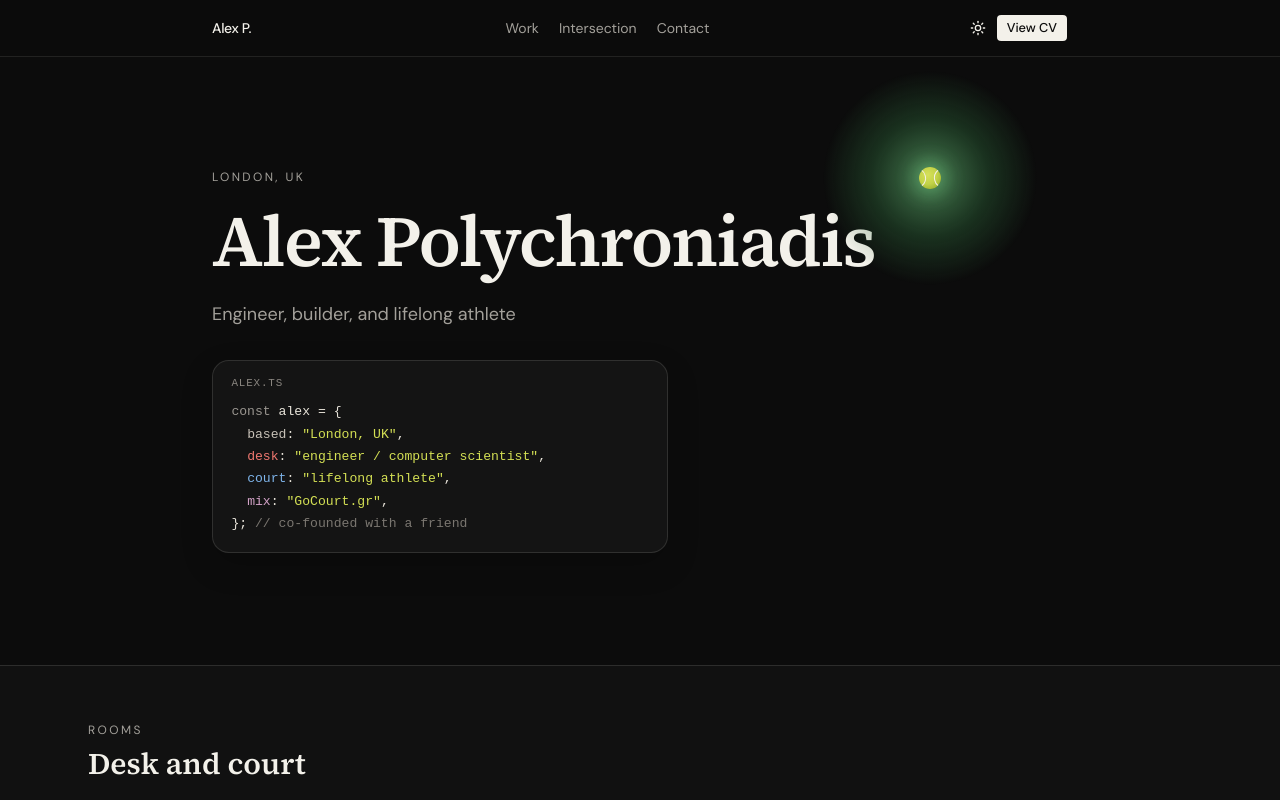
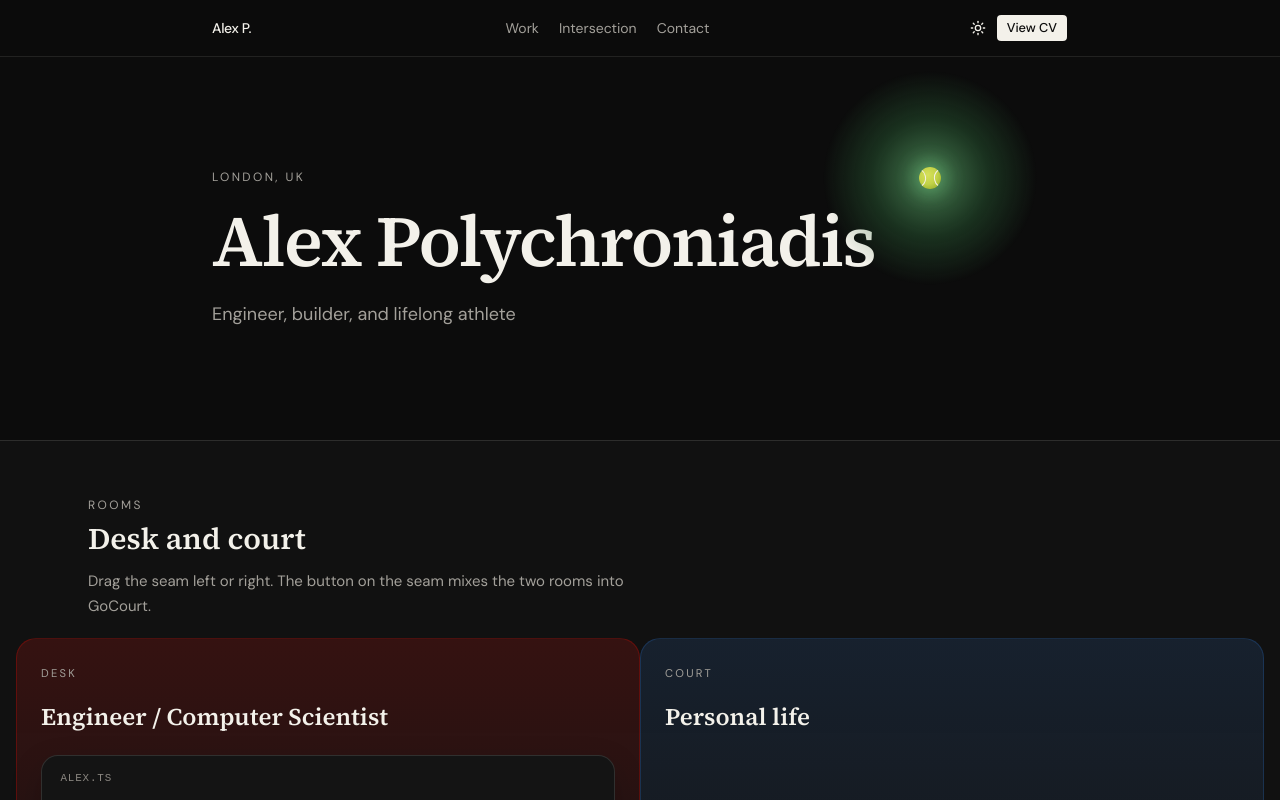
Before and after one commit to alexplds/personal-website, a Next.js app: page / in a window 1280 px wide. Shown: the top 800 px of the page. Built offline with nearby package versions, Linux system fonts and the light colour scheme.

Commit message:
Move the alex.ts intro into the desk pane
Put the code card under Engineer / Computer Scientist, next to the Mahara work, instead of in the hero.

Co-authored-by: alexandrosplds <Alexandros.polychroniadis@gmail.com>

```diff
--- a/app/globals.css
+++ b/app/globals.css
@@ -250,8 +250,8 @@
 }
 
 .intro-code {
-  margin-top: 2rem;
-  max-width: 28.5rem;
+  margin-top: 1.35rem;
+  max-width: 100%;
   padding: 0.85rem 1.15rem 1.05rem;
   border-radius: 1.05rem;
   border: 1px solid rgb(243 241 234 / 12%);
--- a/components/intro-code.tsx
+++ b/components/intro-code.tsx
@@ -4,7 +4,7 @@ const gocourt = content.destinations.find((d) => d.id === "gocourt");
 
 export function IntroCode() {
   return (
-    <div className="intro-code hero-in hero-in-4">
+    <div className="intro-code">
       <p className="intro-code-file">alex.ts</p>
       <pre tabIndex={0} aria-label="A short introduction">
         <code>
--- a/components/sections.tsx
+++ b/components/sections.tsx
@@ -28,7 +28,6 @@ export function HeroSection() {
           <p className="hero-in hero-in-3 mt-5 max-w-xl text-lg text-muted-foreground">
             {content.roleLine}
           </p>
-          <IntroCode />
       </div>
     </section>
   );
@@ -48,6 +47,7 @@ export function WorkSection({ embedded = false }: { embedded?: boolean }) {
           <h2 className="font-heading mt-2 text-3xl">Engineer / Computer Scientist</h2>
         </Reveal>
       )}
+      <IntroCode />
       <WorkDestinations />
     </section>
   );
```
Also changed, not shown: 1 other file (tests, documents, lock files or other folders).
